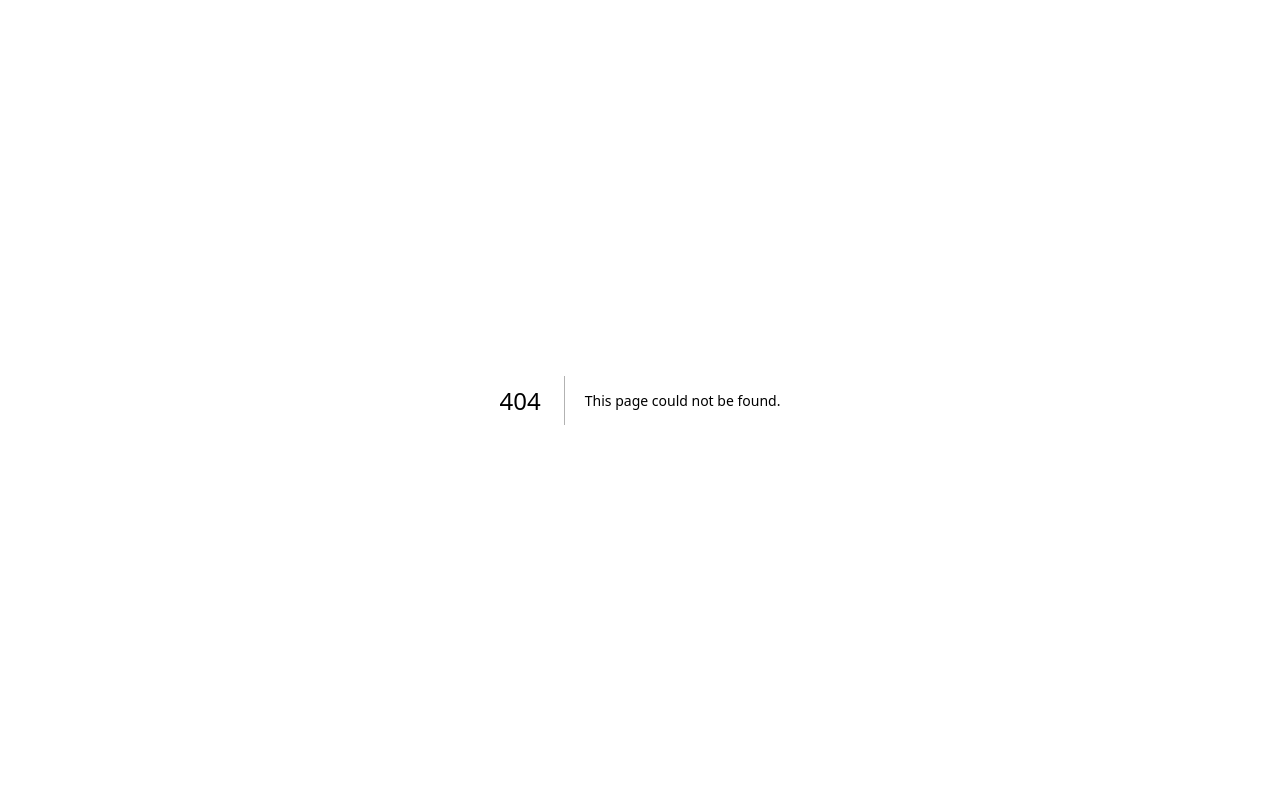
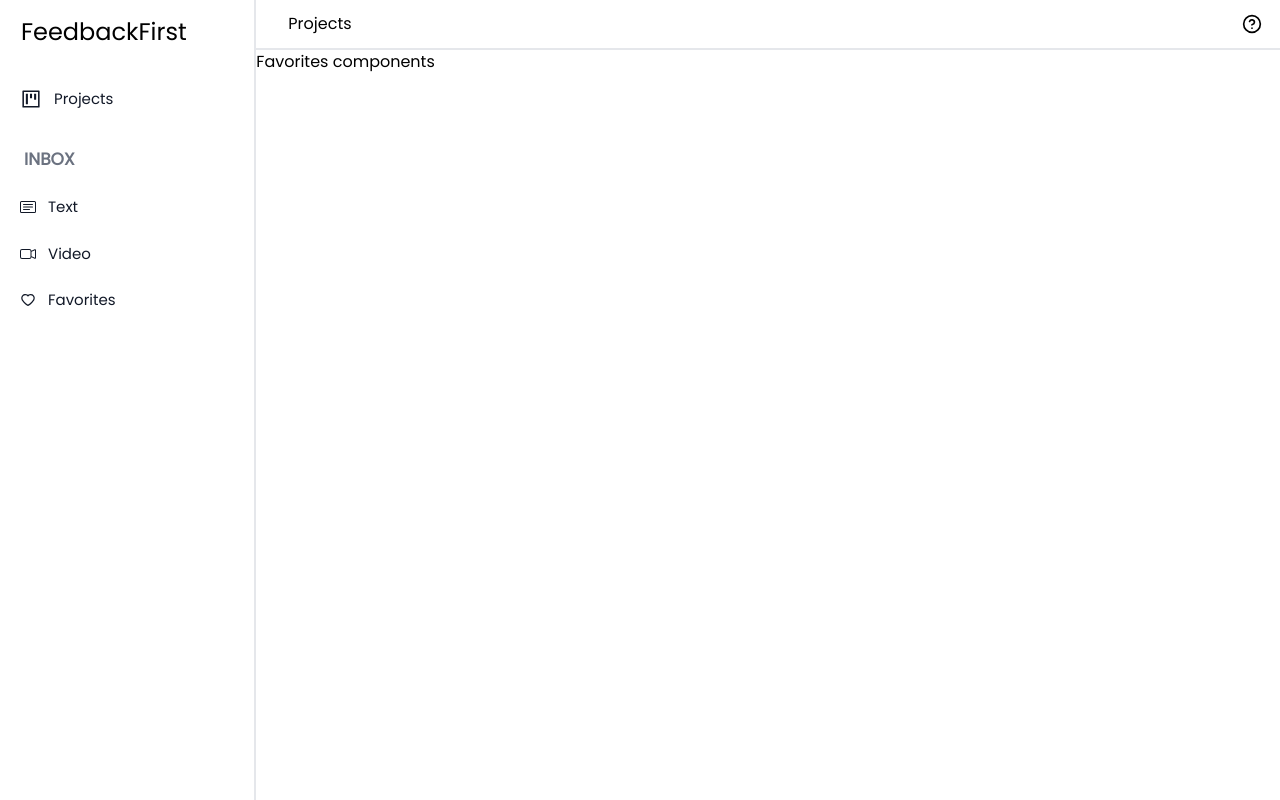
Before and after one commit to Nithishvb/FeedbackFirst, a Next.js app in the folder apps/web/: page /dashboard/space/1/favorites in a window 1280 px wide. Before the commit this address had no page. Built offline with nearby package versions, Linux system fonts and the light colour scheme.

Commit message:
feat: created a multiple pages for different sidenav menus

```diff
--- a/apps/web/app/dashboard/layout.tsx
+++ b/apps/web/app/dashboard/layout.tsx
@@ -2,6 +2,7 @@
 
 import React from "react";
 import DynamicSharedLayout from "./_components/DynamicSharedLayout";
+import Header from "../../components/Header/Header";
 
 export default async function DashboardLayout({
   children,
@@ -10,7 +11,8 @@ export default async function DashboardLayout({
 }) {
   return (
     <DynamicSharedLayout>
-      <div className="full-layout h-screen flex justify-center  ">{children}</div>
+      <Header />
+      <div className="full-layout h-[90vh] overflow-auto">{children}</div>
     </DynamicSharedLayout>
   );
 }
--- /dev/null
+++ b/apps/web/app/dashboard/space/[spaceId]/favorites/page.tsx
@@ -0,0 +1,7 @@
+const page = () => {
+  return (
+    <div>Favorites components</div>
+  )
+}
+
+export default page
--- /dev/null
+++ b/apps/web/app/dashboard/space/[spaceId]/video/page.tsx
@@ -0,0 +1,9 @@
+import React from 'react'
+
+const page = () => {
+  return (
+    <div>video components</div>
+  )
+}
+
+export default page
```
